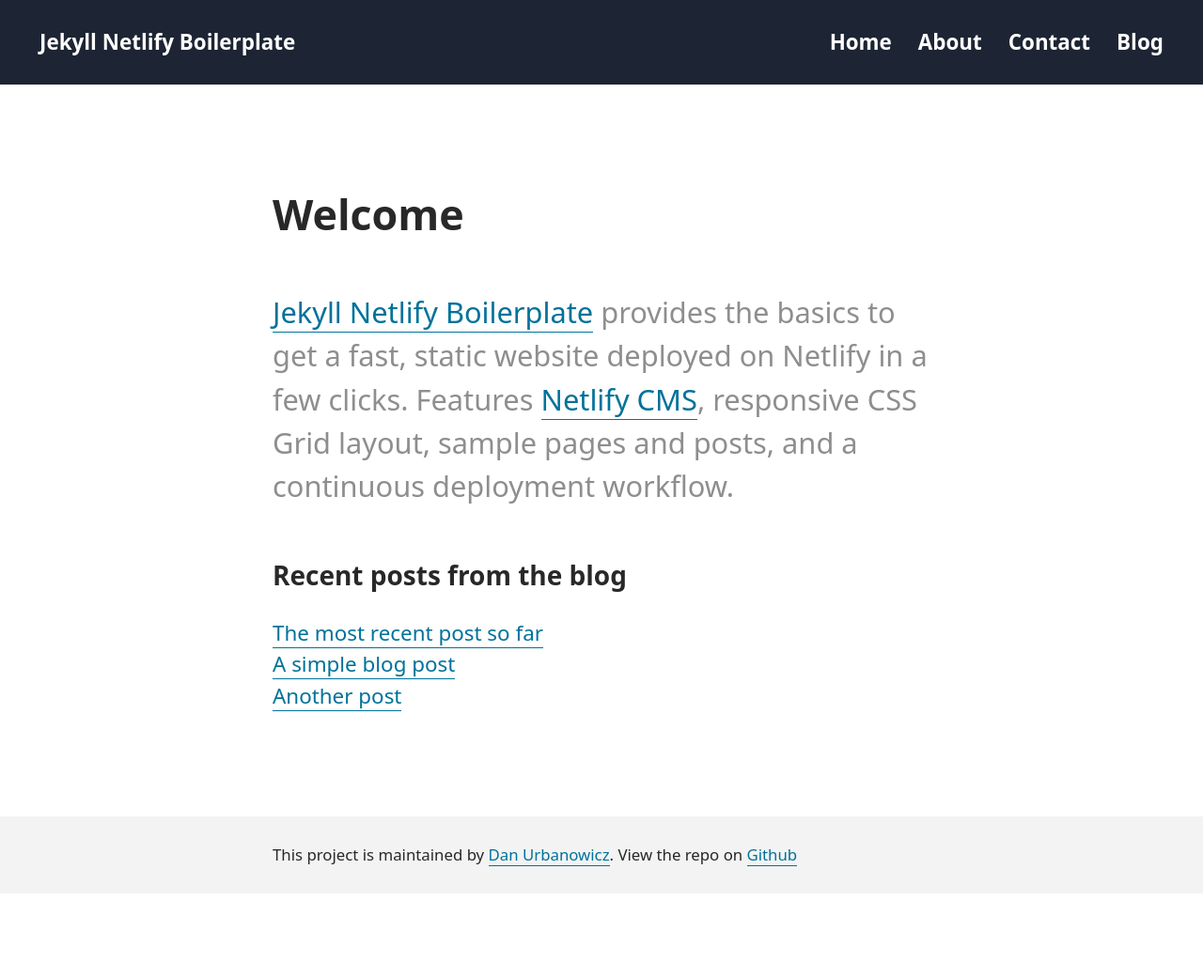
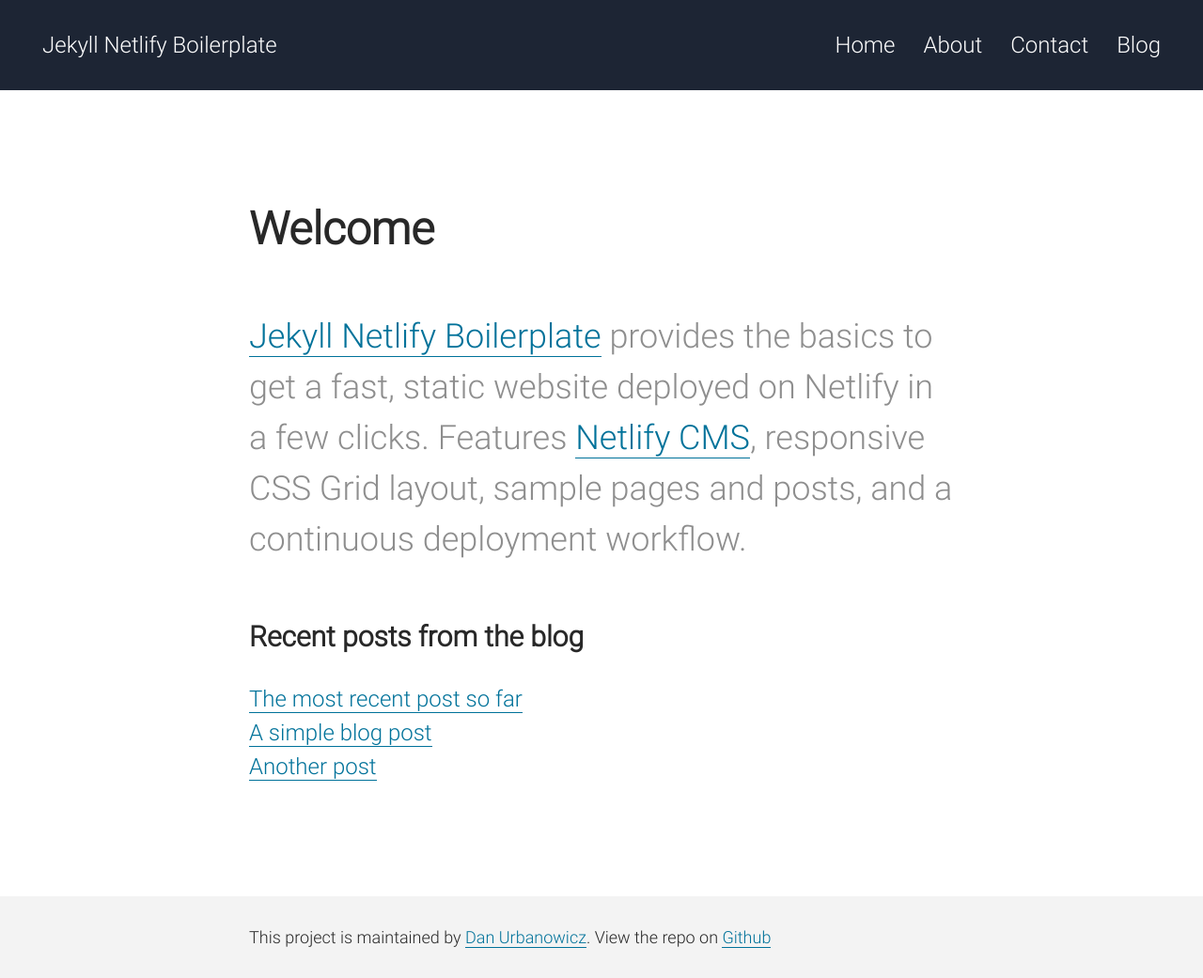
Before and after one commit to danurbanowicz/jekyll-netlify-boilerplate, a Jekyll site: the page built from pages/index.md, in a window 1280 px wide. Shown: the whole page at 94% size. Built offline with Jekyll 4.4.1, drawn with Linux system fonts in a browser that asks for light colours; before the commit the page ends 951 px from its top, so only the background shows below that.

Commit message:
Modify the system font stack

```diff
--- a/_sass/partials/_app.scss
+++ b/_sass/partials/_app.scss
@@ -73,7 +73,6 @@
       a,
       a:visited {
         color: white;
-        font-weight: $bold-font-weight;
         text-decoration: none;
         border: 0;
         @media screen and (min-width: $screen-sm-min) {
--- a/_sass/partials/_fonts.scss
+++ b/_sass/partials/_fonts.scss
@@ -1,4 +1,9 @@
 // add font-face or font import declarations here
 
-// e.g.
-//@import url('https://fonts.googleapis.com/css?family=Nunito+Sans:300,600');
+// Define the system font family
+@font-face {
+  font-family: system;
+  font-style: normal;
+  font-weight: 300;
+  src: local(".SFNSText-Light"), local(".HelveticaNeueDeskInterface-Light"), local(".LucidaGrandeUI"), local("Ubuntu Light"), local("Segoe UI Light"), local("Roboto-Light"), local("DroidSans"), local("Tahoma");
+}
--- a/_sass/partials/_typography.scss
+++ b/_sass/partials/_typography.scss
@@ -5,16 +5,16 @@
 html {
   font-size: $base-font-size; // 62.5%
   @media screen and (min-width: $screen-xs-min) {
-    font-size: $base-font-size * 1.1;
+    font-size: $base-font-size * 1.2;
   }
   @media screen and (min-width: $screen-sm-min) {
-    font-size: $base-font-size * 1.2;
+    font-size: $base-font-size * 1.3;
   }
   @media screen and (min-width: $screen-md-min) {
-    font-size: $base-font-size * 1.3;
+    font-size: $base-font-size * 1.4;
   }
   @media screen and (min-width: $screen-lg-min) {
-    font-size: $base-font-size * 1.4;
+    font-size: $base-font-size * 1.5;
   }
   @media screen and (min-width: $screen-xl-min) {
     font-size: $base-font-size * 1.6; // 100%
@@ -47,7 +47,7 @@
 
 
 p.intro {
-  font-size: 2.2rem;
+  font-size: 2.4rem;
   color: lighten($text-color, 40%);
   padding-bottom: 4rem;
   @media screen and (min-width: $screen-sm-min) {
@@ -99,6 +99,7 @@
 
 header > h1 {
   line-height: $base-line-height;
+  font-weight: $base-font-weight;
   @media screen and (min-width: $screen-sm-min) {
     text-align: left;
   }
--- a/_sass/partials/_variables.scss
+++ b/_sass/partials/_variables.scss
@@ -10,7 +10,7 @@
 
 // typographic defaults
 //$base-font: "Nunito Sans", Arial, sans-serif;
-$base-font: system-ui,-apple-system,BlinkMacSystemFont,Segoe UI,Roboto,Oxygen,Ubuntu,Cantarell,Droid Sans,Helvetica Neue;
+$base-font: "system";
 $code-font: Courier, monospace;
 $base-font-size: 62.5%;
 $base-font-weight: 300;
```
Also changed, not shown: favicon.ico (added).
